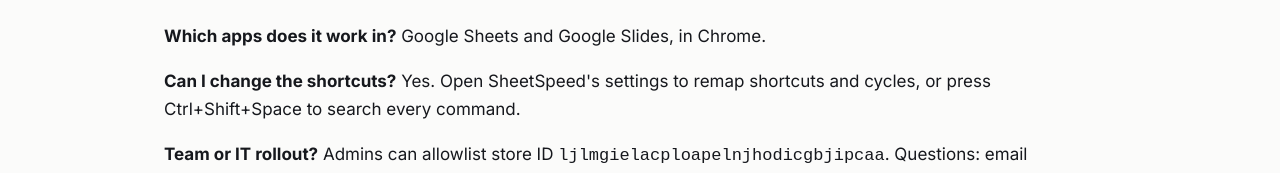
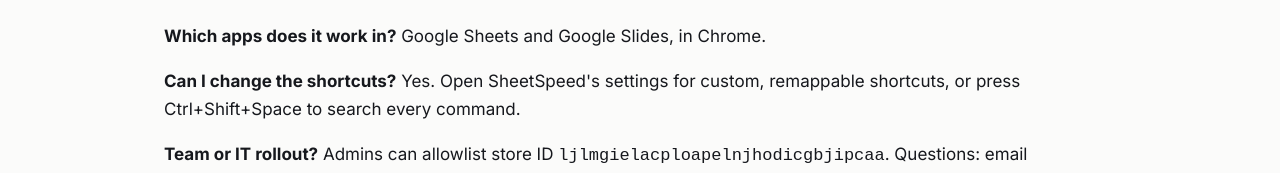
Before and after one commit to jarvis-pd21/sheetspeed-website, a plain HTML site: page pricing.html in a window 1280 px wide. Shown: the part 1564-1737 px from the top of the page. Drawn offline with Linux system fonts and the light colour scheme.

Commit message:
Pricing: custom, remappable shortcuts only
The live Chrome Web Store build (0.1.0 Core) has no color or number cycles. The shortcuts FAQ now says custom, remappable shortcuts.

```diff
--- a/pricing.html
+++ b/pricing.html
@@ -88,7 +88,7 @@
   <p><strong>Is SheetSpeed really free?</strong> Yes. The version on the Chrome Web Store costs nothing, and there is nothing to buy and no card to enter.</p>
   <p><strong>Do I need to sign in with Google?</strong> No. SheetSpeed asks for no Google account access. It uses Chrome's <code>storage</code> permission for your settings and <code>activeTab</code> for the document you're using, and runs commands through the page's own menus.</p>
   <p><strong>Which apps does it work in?</strong> Google Sheets and Google Slides, in Chrome.</p>
-  <p><strong>Can I change the shortcuts?</strong> Yes. Open SheetSpeed's settings to remap shortcuts and cycles, or press Ctrl+Shift+Space to search every command.</p>
+  <p><strong>Can I change the shortcuts?</strong> Yes. Open SheetSpeed's settings for custom, remappable shortcuts, or press Ctrl+Shift+Space to search every command.</p>
   <p><strong>Team or IT rollout?</strong> Admins can allowlist store ID <code>ljlmgielacploapelnjhodicgbjipcaa</code>. Questions: email <a href="mailto:jarvis@agi-jarvis.com">jarvis@agi-jarvis.com</a> or see <a href="/support/">Support</a>.</p>
 </main>
 
```
